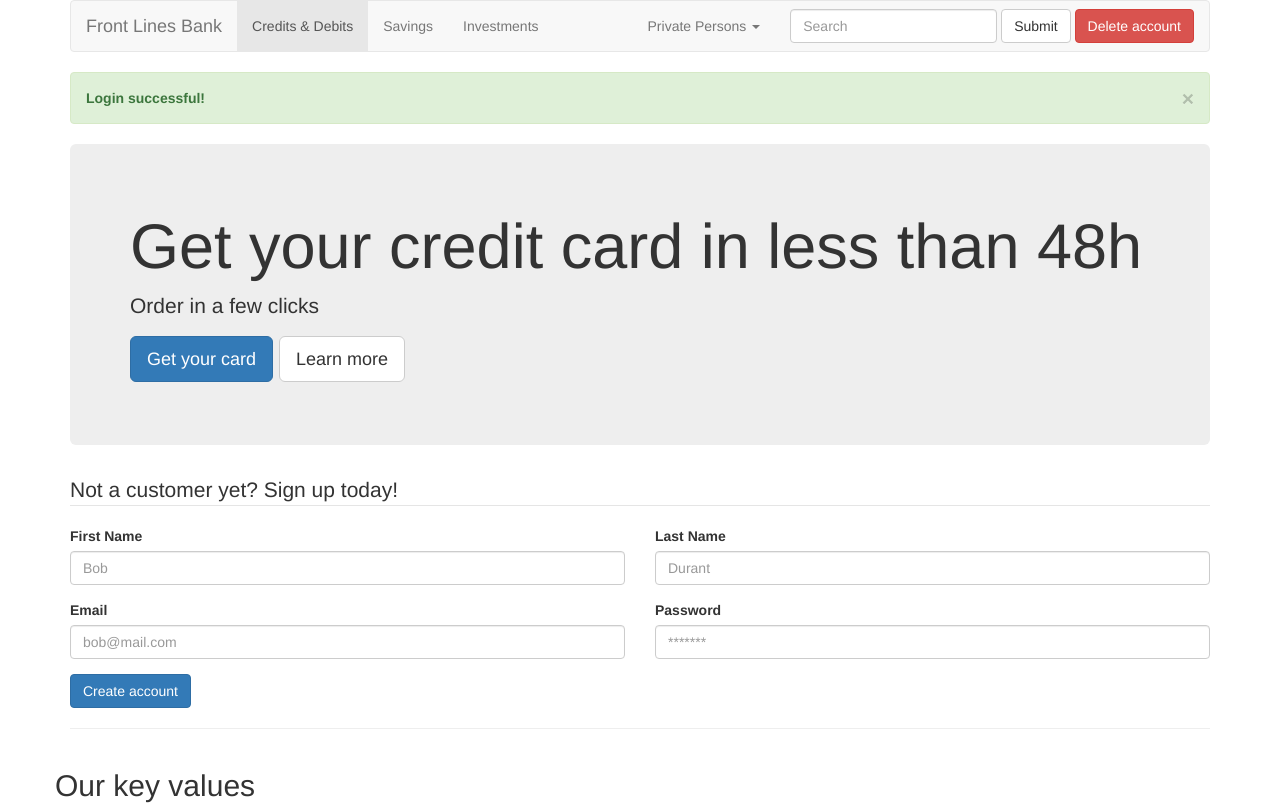
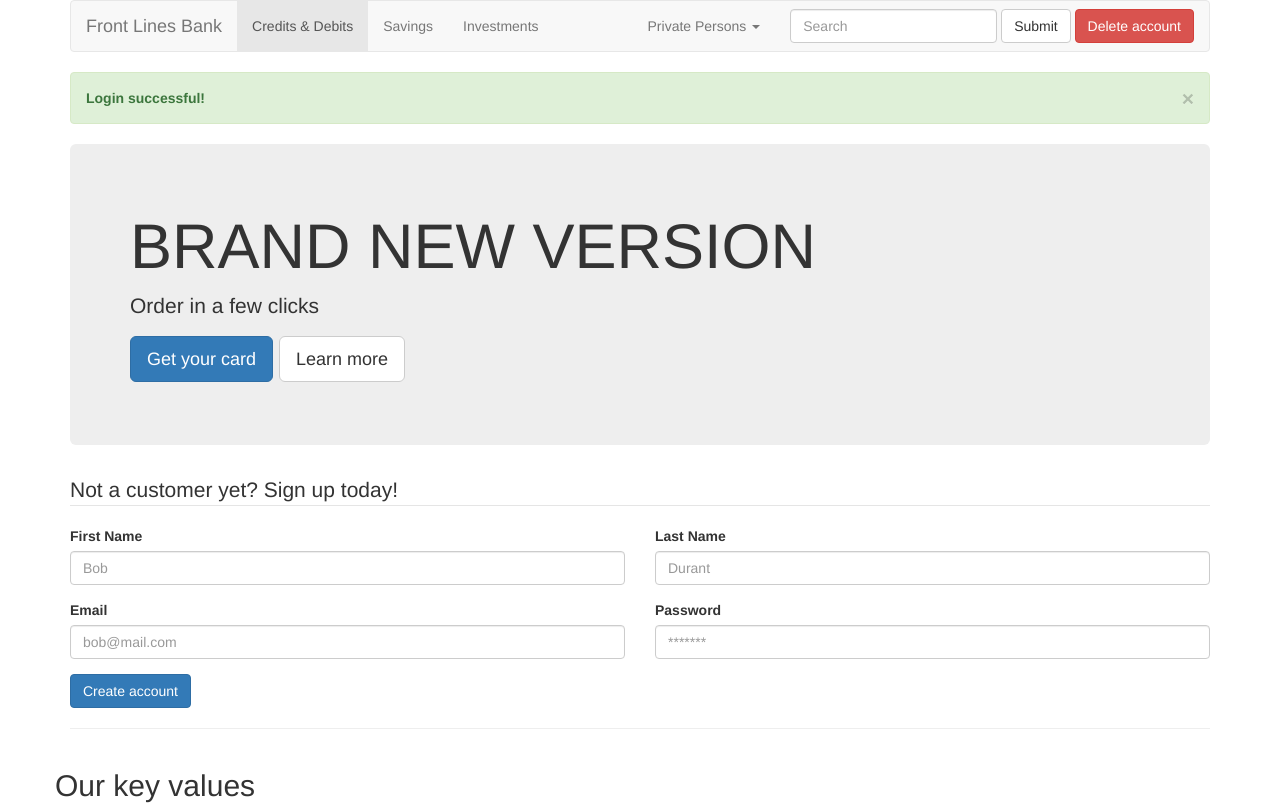
Before and after one commit to vanakenm/deploy-test, a plain HTML site: page index.html in a window 1280 px wide. Shown: the top 805 px of the page. Drawn offline with nearby package versions, Linux system fonts and the light colour scheme.

Commit message:
New title

```diff
--- a/index.html
+++ b/index.html
@@ -49,7 +49,7 @@
       <strong>Login successful!</strong>
     </div>
     <div class="jumbotron">
-        <h1>Get your credit card in less than 48h</h1>
+        <h1>BRAND NEW VERSION</h1>
         <p>Order in a few clicks</p>
         <p>
           <a class="btn btn-primary btn-lg">Get your card</a>
```
